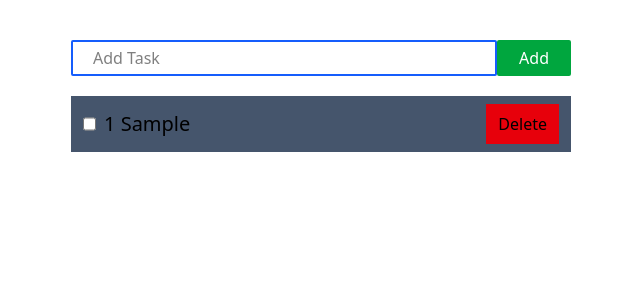
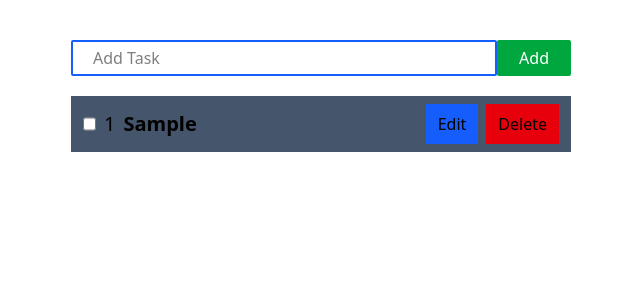
Before and after one commit to HumbleBoyy/SImple-Todo-, a React app: page / in a window 1280 px wide. Both pictures are taken after typing "Sample" into the empty fields and a click on the button "Add". Shown: the top 300 px of the page, without its empty margins (319-959 px from the left). Built offline with nearby package versions, Linux system fonts and the light colour scheme; the HTML template or start-up script is replaced by a standard one.

Commit message:
New COmmit

```diff
--- a/src/App.jsx
+++ b/src/App.jsx
@@ -7,6 +7,14 @@ const reducer = (state, action) => {
     case "ADD":
       return  [...state, {id:state.length + 1, title:action.title, complete:false}];
 
+      case "EDIT":
+        return state.map((item)=> {
+          if(item.id === action.payload){
+            return {...item, title:action.title}
+          }
+
+          return item
+        })
     case "DELETE":
       return state.filter(item => item.id !== action.payload);
 
@@ -43,6 +51,13 @@ const App = () => {
   const handleDelete = (id) => {
      dispatch({type:"DELETE", payload:id})
   }
+
+  const handleEdit = (id) => {
+    const title  = prompt("Enter new Title")
+    if(title.trim()){
+       dispatch({type:"EDIT",  payload: id, title})
+    }
+  }
   return (
     <div className="flex flex-col items-center justify-center pt-10">
      <form onSubmit={handleSubmit} className="w-[500px] flex justify-center mx-auto">
@@ -54,9 +69,10 @@ const App = () => {
       <div key={item.id} className="flex justify-between items-center bg-slate-600 py-2 w-[500px] px-3">
         <label className="flex gap-2 text-xl">
           <input type="checkbox" className={``} checked={item.complete} onChange={()=> handleComplete(item)}/>
-         {index + 1} {item.title}
+         {index + 1} <strong className="line-clamp-1 w-[200px]">{item.title}</strong>
         </label>
         <div className="flex gap-2">
+          <button onClick={()=> handleEdit(item.id)} className="bg-blue-600 py-2 px-3">Edit</button>
           <button onClick={()=> handleDelete(item.id)} className="bg-red-600 py-2 px-3">Delete</button>
         </div>
       </div>
```
